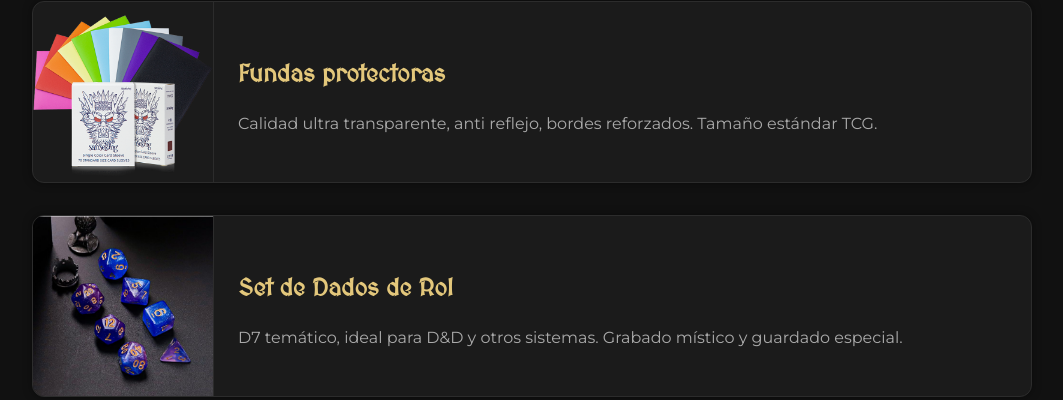
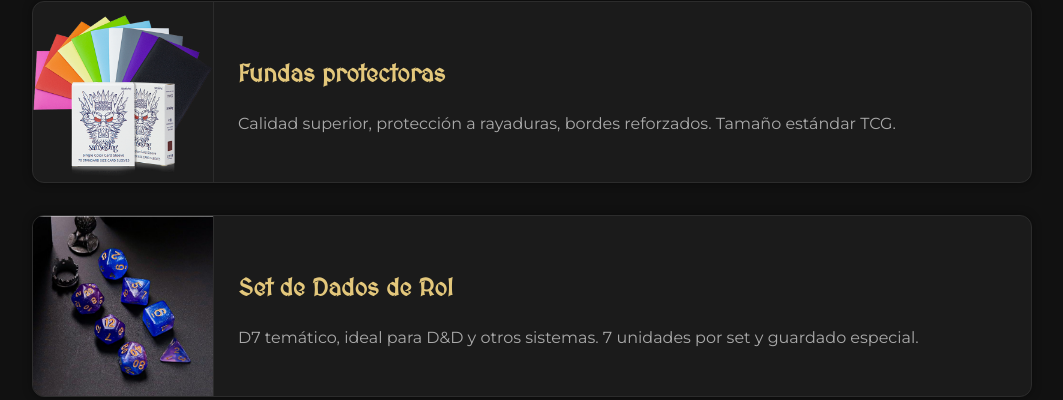
Before and after one commit to GabrielBoetto/ROGUE.BAZAR, a plain HTML site: page index.html in a window 1280 px wide. Shown: the part 754-1154 px from the top of the page, without its empty margins (108-1171 px from the left). Drawn offline with Linux system fonts and the light colour scheme.

Commit message:
Update index.html

```diff
--- a/index.html
+++ b/index.html
@@ -30,7 +30,7 @@
       <img src="./multimedia/sleeves.png" alt="Fundas protectoras">
       <div class="product-content">
         <h3>Fundas protectoras</h3>
-        <p>Calidad ultra transparente, anti reflejo, bordes reforzados. Tamaño estándar TCG.</p>
+        <p>Calidad superior, protección a rayaduras, bordes reforzados. Tamaño estándar TCG.</p>
       </div>
     </div>
 
@@ -38,7 +38,7 @@
       <img src="./multimedia/Mirage Purple.png" alt="Set de Dados de Rol">
       <div class="product-content">
         <h3>Set de Dados de Rol</h3>
-        <p>D7 temático, ideal para D&D y otros sistemas. Grabado místico y guardado especial.</p>
+        <p>D7 temático, ideal para D&D y otros sistemas. 7 unidades por set y guardado especial.</p>
       </div>
     </div>
   </section>
```
